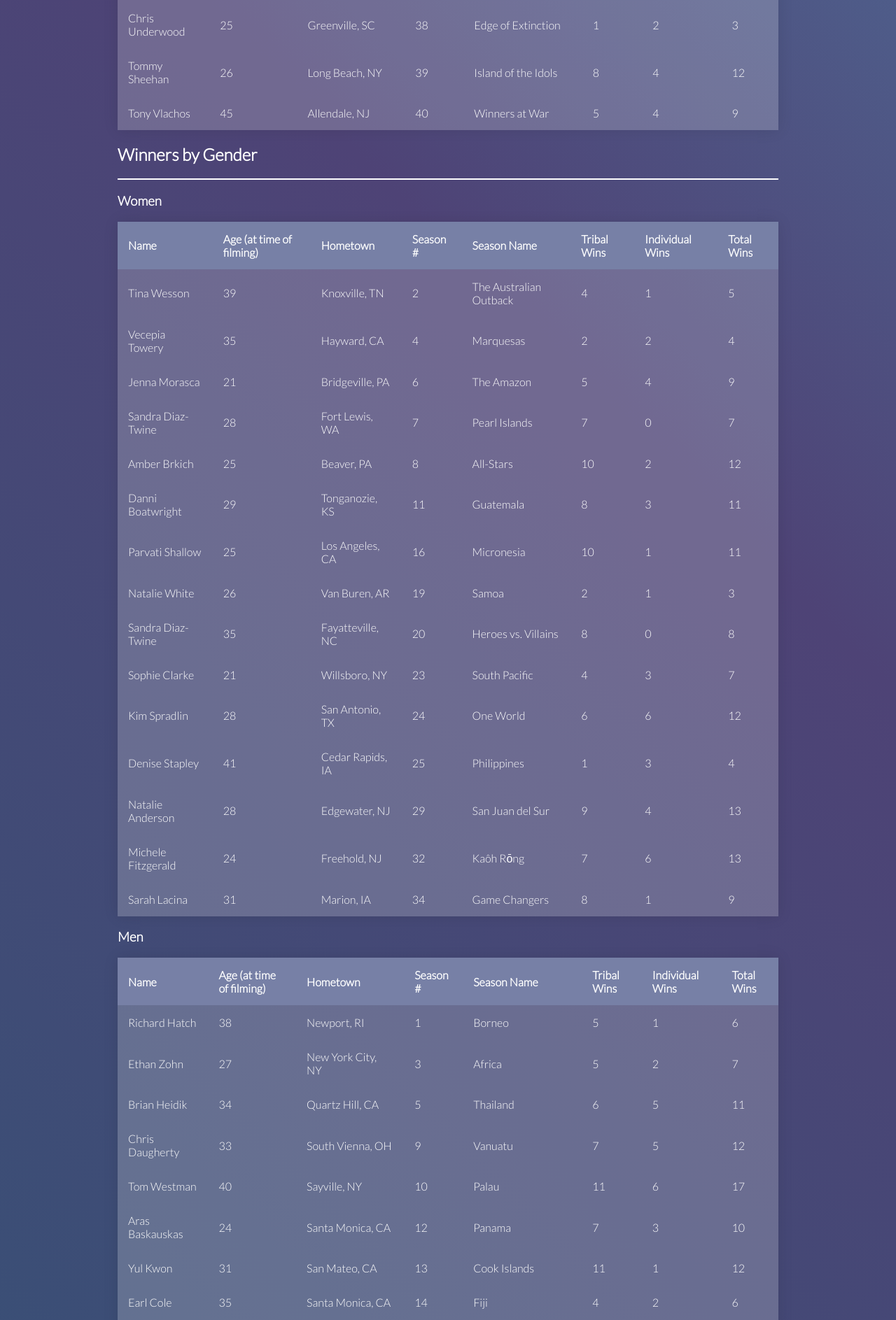
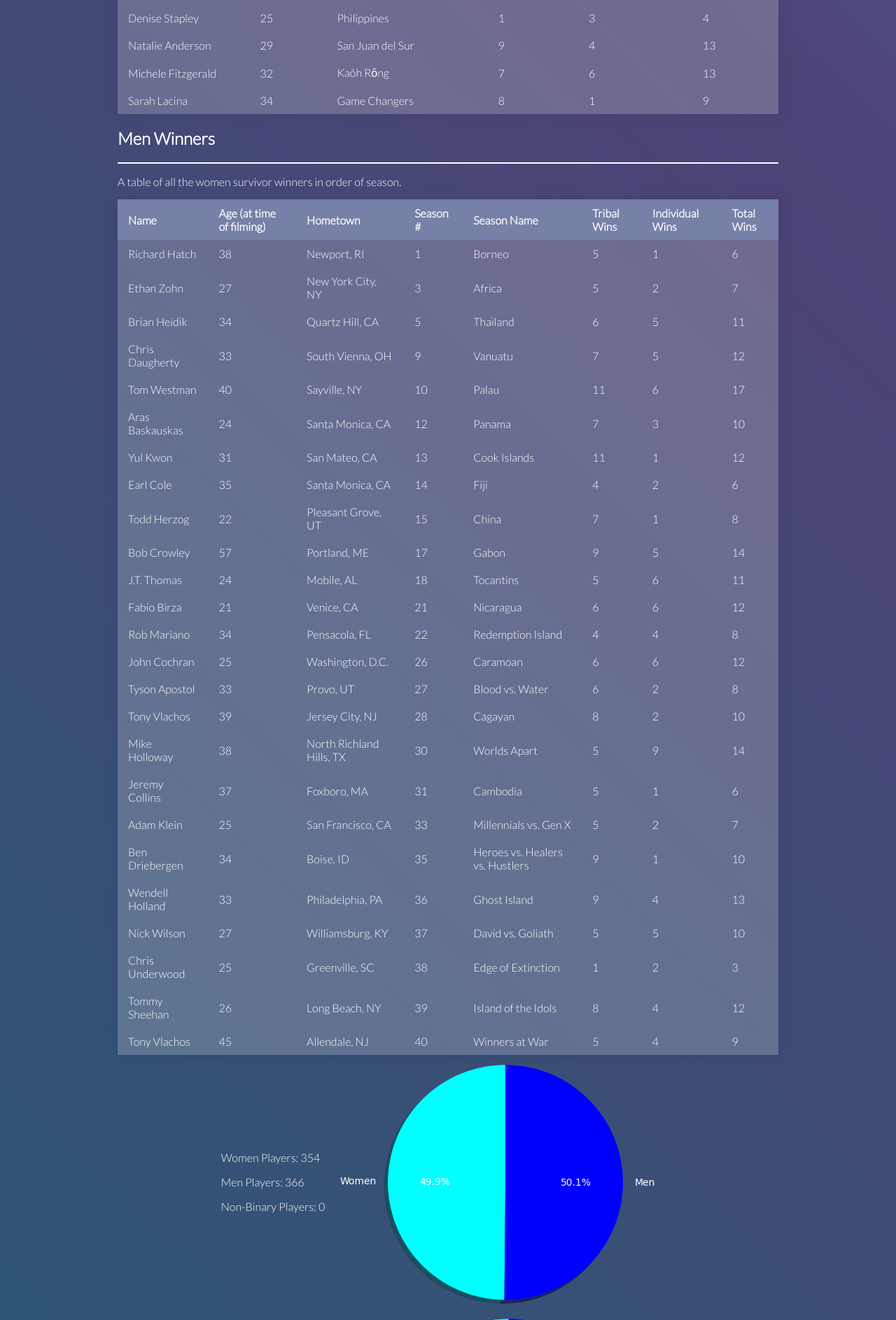
Before and after one commit to k-hurl-e/survivor, a Flask app: page / in a window 1280 px wide. Shown: the part 2953-4840 px from the top of the page at 70% size. Run offline with Flask 2, Linux system fonts and the light colour scheme; data comes from the database, SQL or seed files in the repository.

Commit message:
center pie articles

```diff
--- a/static/style.css
+++ b/static/style.css
@@ -62,8 +62,6 @@ body {
 section {
     margin-left: 160px;
     margin-right: 160px;
-    /* Same as the width of the sidebar */
-    /* padding: 0px 160px 0 0; */
 }
 
 section a {
@@ -83,14 +81,10 @@ table {
     border-collapse: collapse;
     overflow: hidden;
     box-shadow: 0 0 20px rgba(0, 0, 0, 0.1);
-    /* width: 80%;
-    border-collapse: collapse;
-    border: 1px solid black;
-    text-align: start; */
 }
 
 th, td {
-    padding: 15px;
+    padding: 10px 15px;
     background-color: rgba(255, 255, 255, 0.2);
     color: #fff;
 }
@@ -101,8 +95,7 @@ th {
 
 thead {
     background-color: #55608f;
-    position: -webkit-sticky;
-    /* Safari */
+    position: -webkit-sticky; /* Safari */
     position: sticky;
     top: 0;
 }
@@ -111,15 +104,14 @@ tbody tr:hover {
     background-color: rgba(255, 255, 255, 0.3);
 }
 
-.pie {
-  width: 80%;
-  display: inline-block;
-  vertical-align: middle;
+article {
+  display: flex;
+  justify-content: center;
+  align-items: center
 }
 
 .pie img {
-  width: 60%;
-  margin: 0 auto;
+  width: 100%;
 }
 
 .info {
--- a/templates/home.html
+++ b/templates/home.html
@@ -39,7 +39,7 @@
     <section id="list-of-winners">
     <h2>List of Survivor Winners</h2>
     <hr>
-    <p>A table of survivor winners in order of season, with basic challenge data.</p>
+    <p>A table of survivor winners in order of season.</p>
     <table>
         <thead>
             <tr>
@@ -48,9 +48,9 @@
                 <th>Hometown</th>
                 <th>Season #</th>
                 <th>Season Name</th>
-                <th>Tribal Wins</th>
+                <!-- <th>Tribal Wins</th>
                 <th>Individual Wins</th>
-                <th>Total Wins</th>
+                <th>Total Wins</th> -->
             </tr>
         </thead>
         <tbody>
@@ -61,24 +61,24 @@
                 <td>{{ winclass.winner_towns(i) }}</td>
                 <td>{{ (i + 1) }}</td>
                 <td>{{ winclass.season_list(i) }}</td>
-                <td>{{ winclass.tribal_wins(i) }}</td>
+                <!-- <td>{{ winclass.tribal_wins(i) }}</td>
                 <td>{{ winclass.in_wins(i) }}</td>
-                <td>{{ winclass.total_wins(i) }}</td>
+                <td>{{ winclass.total_wins(i) }}</td> -->
             </tr>
             {% endfor %}
         </tbody>
     </table>
 </section>
 <section id="list-of-winners">
-<h2>Winners by Gender</h2>
+<h2>Women Winners</h2>
 <hr>
-<h3>Women</h3>
+<p>A table of all the women survivor winners in order of season.</p>
 <table>
     <thead>
         <tr>
             <th>Name</th>
-            <th>Age (at time of filming)</th>
-            <th>Hometown</th>
+            <!-- <th>Age (at time of filming)</th>
+            <th>Hometown</th> -->
             <th>Season #</th>
             <th>Season Name</th>
             <th>Tribal Wins</th>
@@ -90,8 +90,8 @@
         {% for i in winclass.women_seasons() %}
         <tr>
             <td>{{ winclass.women_winners('Players', 'name', i) }}</td>
-            <td>{{ winclass.women_winners('Stats', 'age_time_of_filming', i) }} </td>
-            <td>{{ winclass.women_winners('Stats', 'hometown', i) }}</td>
+            <!-- <td>{{ winclass.women_winners('Stats', 'age_time_of_filming', i) }} </td>
+            <td>{{ winclass.women_winners('Stats', 'hometown', i) }}</td> -->
             <td>{{ i }}</td>
             <td>{{ winclass.women_winners('Seasons', 'season', i) }}</td>
             <td>{{ winclass.women_winners('Stats', 'tribal_wins', i) }}</td>
@@ -101,7 +101,9 @@
         {% endfor %}
     </tbody>
 </table>
-<h3>Men</h3>
+<h2>Men Winners</h2>
+<hr>
+<p>A table of all the women survivor winners in order of season.</p>
 <table>
     <thead>
         <tr>
@@ -130,12 +132,11 @@
         {% endfor %}
     </tbody>
 </table>
-<h3>Breakdown</h3>
 <article>
 <div class="info" id="play-by-gen">
 <p>Women Players: {{ playerclass.num_women_players() }}</p>
 <p>Men Players: {{ playerclass.num_men_players() }}</p>
-<p>Non-binary Players: {{ playerclass.num_nb_players() }}</p>
+<p>Non-Binary Players: {{ playerclass.num_nb_players() }}</p>
 </div>
 <div class="pie">
 <img id="play-by-gen-pie" src="{{ url_for('static', filename='gender_pie_players_cropped.png') }}">
@@ -155,7 +156,7 @@
 <script>
     var $navbar = $('nav');
 $(document).scroll(function() {
-    $navbar.css({display: $(this).scrollTop() > 330? "block":"none"});
+    $navbar.css({display: $(this).scrollTop() > 320? "block":"none"});
 });
 </script>
 </body>
```
Also changed, not shown: visuals.py (+5 -5 lines), static/gender_pie_players.png, static/gender_pie_players_cropped.png, static/gender_pie_winners.png, static/gender_pie_winners_cropped.png.
